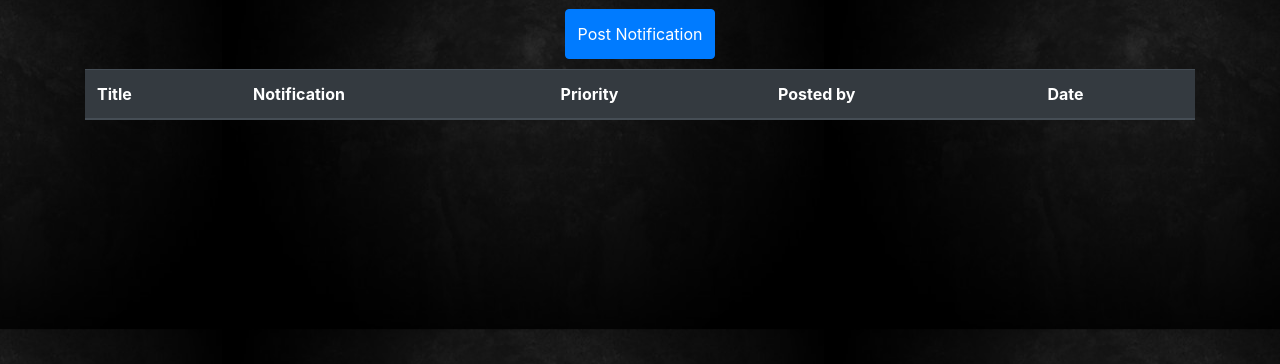
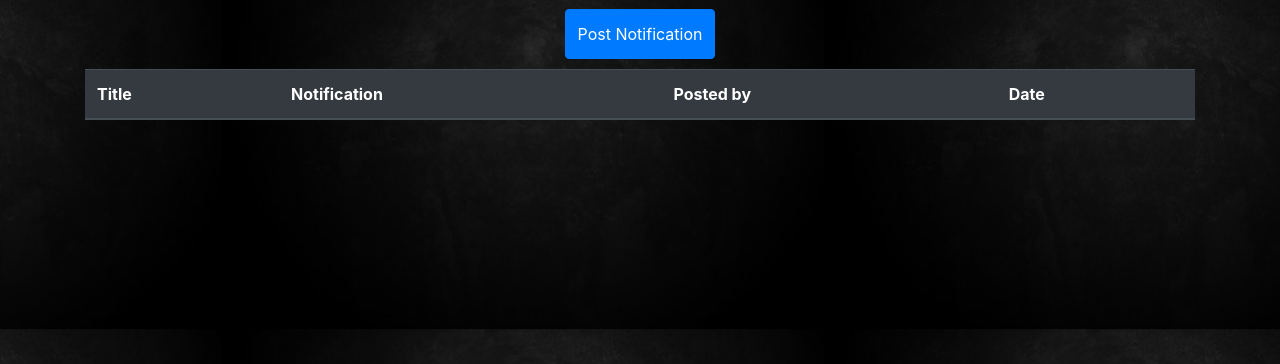
Before and after one commit to J-Okoto/My-Hood, a Django app: template hoodapp/templates/notifications.html in a window 1280 px wide. Shown: the part 56-420 px from the top of the page. Run offline with Django 3.2, Linux system fonts and the light colour scheme; the template is opened without the code that fills it, so the values that code supplies are empty; some libraries are stand-ins or nearby versions.

Commit message:
deploying to heroku

```diff
--- a/hoodapp/templates/notifications.html
+++ b/hoodapp/templates/notifications.html
@@ -16,7 +16,6 @@
       <tr>
         <th scope="col">Title</th>
         <th scope="col">Notification</th>
-        <th scope="col">Priority</th>
         <th scope="col">Posted by</th>
         <th scope="col">Date </th>
       </tr>
```
